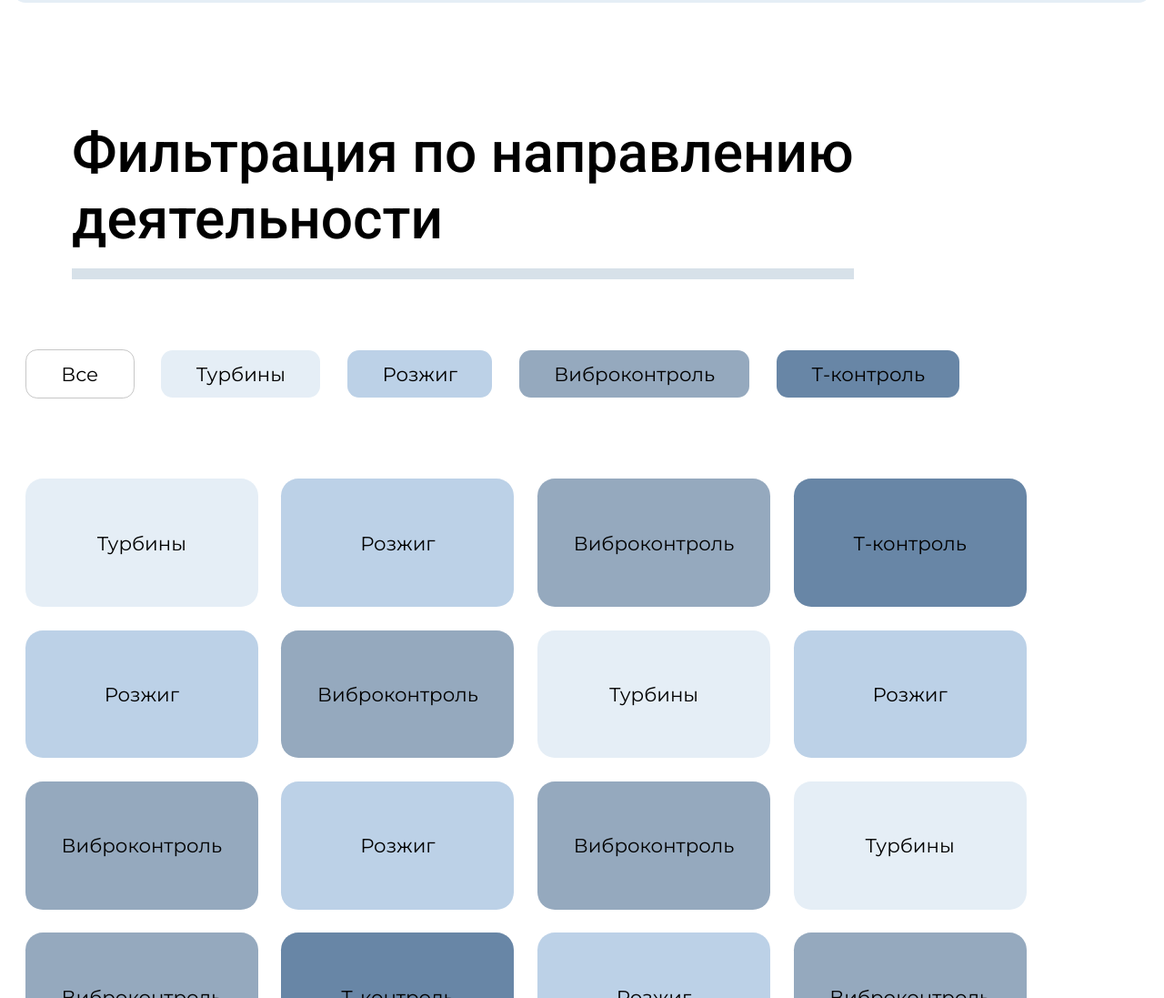
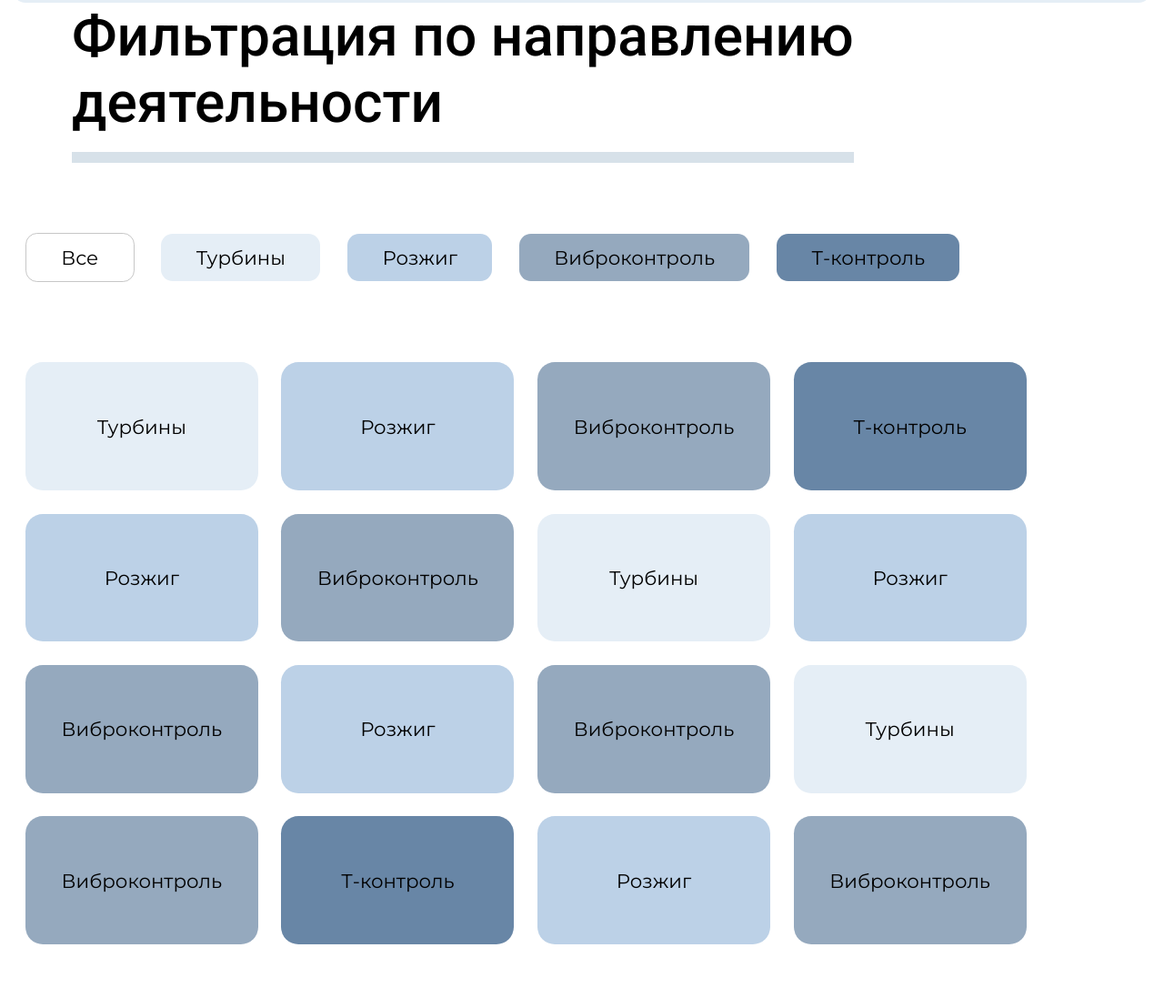
Before and after one commit to nnannam/task3, a plain HTML site: page index.html in a window 1280 px wide. Shown: the part 2184-3281 px from the top of the page at 91% size. Drawn offline with Linux system fonts and the light colour scheme.

Commit message:
change styles

```diff
--- a/blocks/_block-4.scss
+++ b/blocks/_block-4.scss
@@ -1,6 +1,5 @@
 .block4{
     &__title{
-        padding-top: 10vw;
         padding-left: 5vw;
         @include large-text(70,35);
         display: inline-block;
@@ -44,8 +43,8 @@
     background-color: #6886a6;
     margin-bottom: 6vw;
 }
-.block-cover{
-    min-height: 30vw;
+.empty{
+    height: 60vh;
 }
 .box{
     min-height: 11vw;
--- a/index.html
+++ b/index.html
@@ -128,7 +128,7 @@
             </div>
         </div>
     </div>
-
+    <div class="empty"></div>
     <div class="container">
         <div class="block5">
             <h1 class="block5__title">Проекты</h1>
```
Also changed, not shown: main.css, 1 other file.
